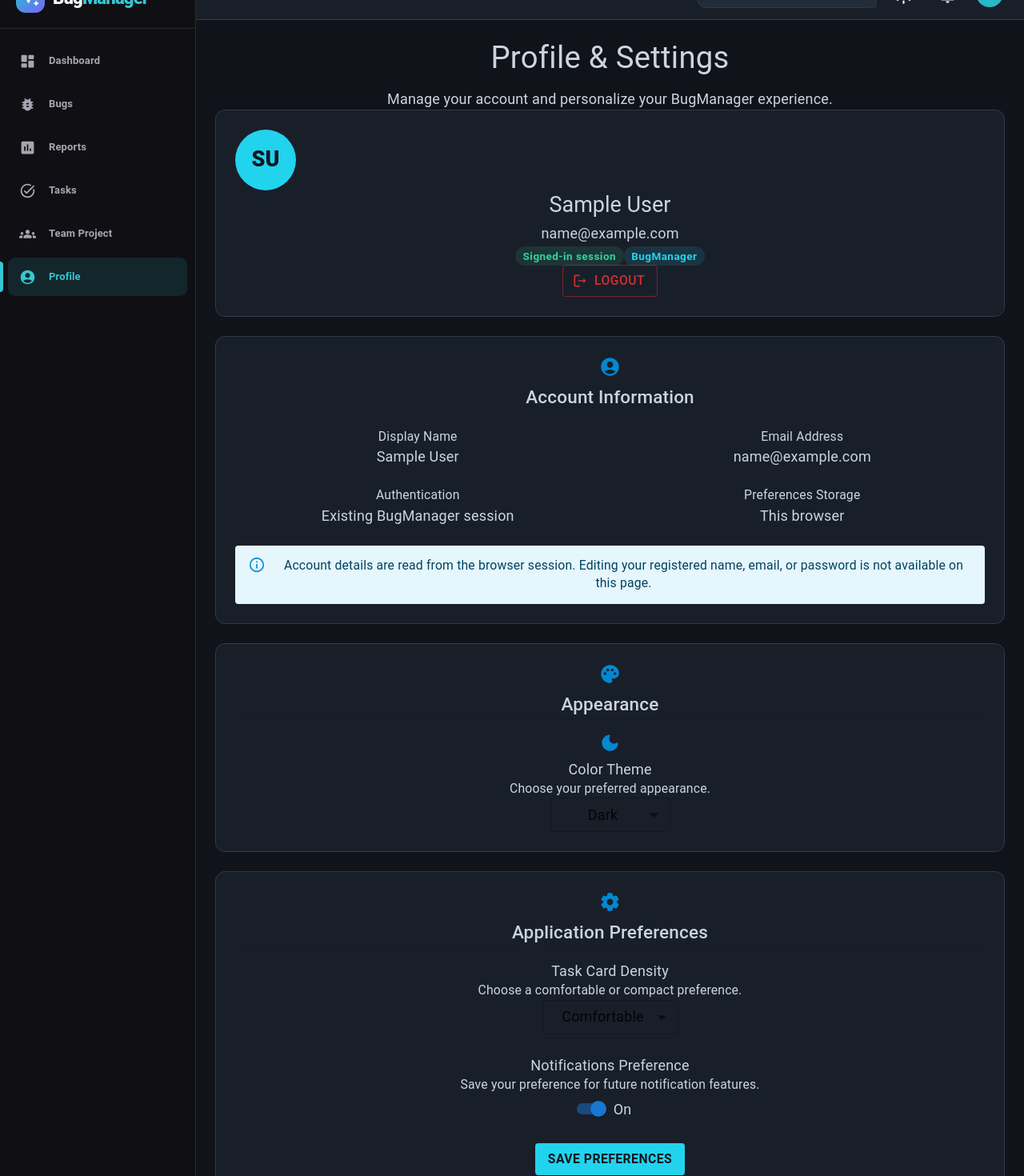
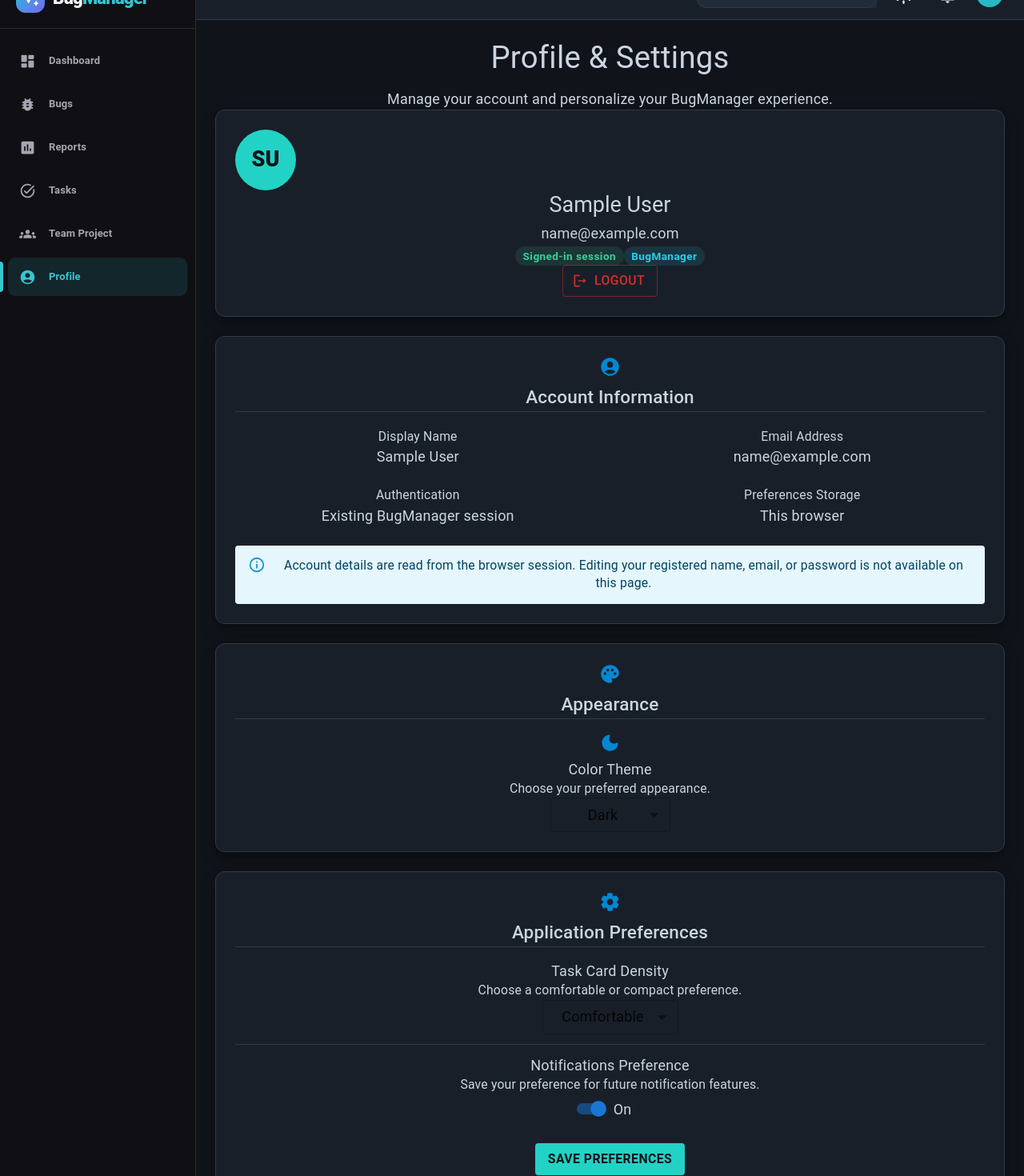
Before and after one commit to karamjitcse24-tech/AI-Bug-Detection-System, a React (Vite) app in the folder Frontend/: page /profile in a window 1280 px wide. Shown: the part 40-1510 px from the top of the page at 80% size. Built offline with nearby package versions, Linux system fonts and the light colour scheme; no server answers; sample sign-in values are in the browser's storage.

Commit message:
Refactor Profile component styles with CSS variables
Updated styling properties to use CSS variables for consistency and improved theme support.

```diff
--- a/Frontend/src/pages/Profile.jsx
+++ b/Frontend/src/pages/Profile.jsx
@@ -28,10 +28,23 @@ import {
 const panelSx = {
   p: 3,
   borderRadius: 3,
-  bgcolor: "var(--surface, #191a20)",
-  color: "var(--text, #f3f4f6)",
-  border: "1px solid var(--border, #30313b)",
-  boxShadow: "none",
+  bgcolor: "var(--surface)",
+  color: "var(--text)",
+  border: "1px solid var(--border)",
+  boxShadow: "var(--shadow)",
+  transition: "background-color 0.2s ease, color 0.2s ease, border-color 0.2s ease",
+};
+
+const themedFieldSx = {
+  minWidth: 150,
+  "& .MuiOutlinedInput-root": {
+    color: "var(--text)",
+    bgcolor: "var(--surface-secondary)",
+    "& fieldset": { borderColor: "var(--border)" },
+    "&:hover fieldset": { borderColor: "var(--accent)" },
+    "&.Mui-focused fieldset": { borderColor: "var(--accent)" },
+  },
+  "& .MuiSvgIcon-root": { color: "var(--text)" },
 };
 
 function readStoredUser() {
@@ -138,7 +151,7 @@ export default function Profile() {
         width: "100%",
         minWidth: 0,
         boxSizing: "border-box",
-        color: "var(--text, #f3f4f6)",
+        color: "var(--text)",
       }}
     >
       <Box mb={3}>
@@ -171,8 +184,8 @@ export default function Profile() {
             sx={{
               width: 76,
               height: 76,
-              bgcolor: "#22d3ee",
-              color: "#101820",
+              bgcolor: "var(--accent)",
+              color: "var(--bg)",
               fontSize: 27,
               fontWeight: 800,
             }}
@@ -237,7 +250,7 @@ export default function Profile() {
           </Typography>
         </Box>
 
-        <Divider sx={{ mb: 2.5 }} />
+        <Divider sx={{ mb: 2.5, borderColor: "var(--border)" }} />
 
         <Box
           sx={{
@@ -298,7 +311,7 @@ export default function Profile() {
           </Typography>
         </Box>
 
-        <Divider sx={{ mb: 2 }} />
+        <Divider sx={{ mb: 2, borderColor: "var(--border)" }} />
 
         <Box
           display="flex"
@@ -343,7 +356,7 @@ export default function Profile() {
           </Typography>
         </Box>
 
-        <Divider sx={{ mb: 2 }} />
+        <Divider sx={{ mb: 2, borderColor: "var(--border)" }} />
 
         <Box
           display="flex"
@@ -372,7 +385,7 @@ export default function Profile() {
           </FormControl>
         </Box>
 
-        <Divider sx={{ my: 1.5 }} />
+        <Divider sx={{ my: 1.5, borderColor: "var(--border)" }} />
 
         <Box
           display="flex"
@@ -403,10 +416,11 @@ export default function Profile() {
           onClick={savePreferences}
           sx={{
             mt: 3,
-            bgcolor: "#22d3ee",
-            color: "#101820",
+            bgcolor: "var(--accent)",
+            color: "var(--bg)",
             fontWeight: 700,
-            "&:hover": { bgcolor: "#67e8f9" },
+            boxShadow: "none",
+            "&:hover": { bgcolor: "var(--accent)", filter: "brightness(0.95)" },
           }}
         >
           Save Preferences
```
